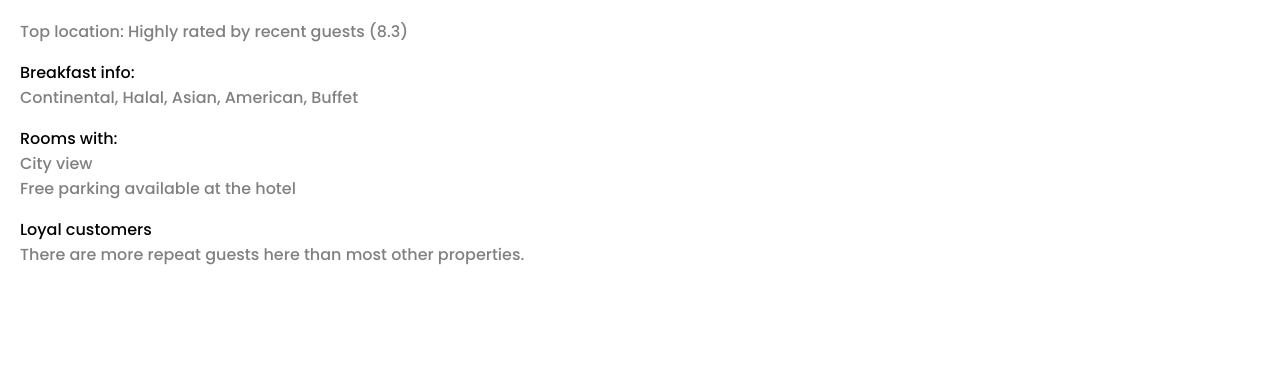
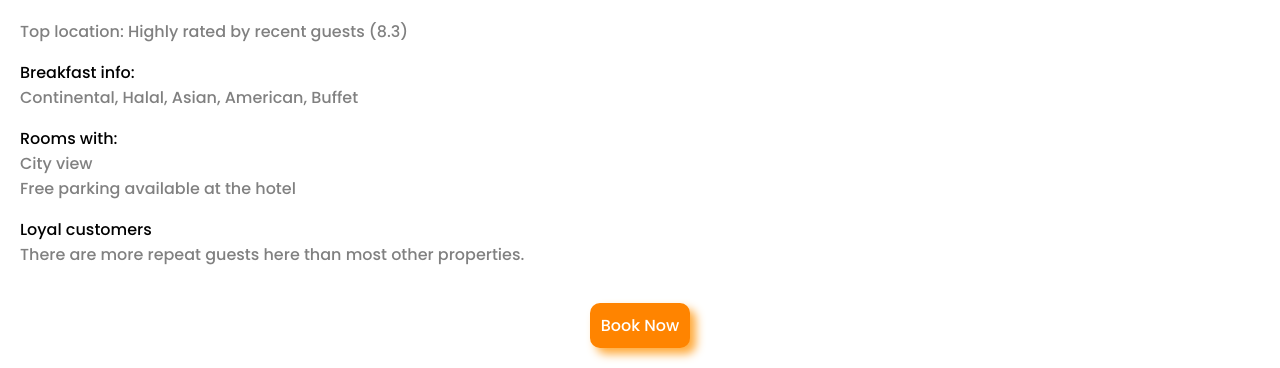
Before and after one commit to NehaKamath29/WAD, a plain HTML site: page hotel_desc.html in a window 1280 px wide. Shown: the part 600-968 px from the top of the page. Before the commit the page ends 903 px from the top, so only its background shows below. Drawn offline with Linux system fonts and the light colour scheme.

Commit message:
Book button

```diff
--- a/css/hotel_desc.css
+++ b/css/hotel_desc.css
@@ -16,6 +16,7 @@
 body {
   margin: 0;
   padding-top: 0px;
+  padding-bottom: 20px;
 }
 
 /* code for slide show  starts*/
@@ -139,6 +140,23 @@ nav {
   text-transform: capitalize;
 }
 
+.book-button {
+  width: 100%;
+  text-align: center;
+}
+
+.book-button button {
+  font-family: PoppinsMedium;
+  font-size: 1em;
+  padding: 10px;
+  border-radius: 10px;
+  min-width: 100px;
+  background-color: rgba(255, 132, 0, 1);
+  border: none;
+  box-shadow: 6px 6px 10px rgba(255, 170, 59, 1);
+  color: white;
+}
+
 @keyframes fade {
   from {
     opacity: 0.4;
--- a/hotel_desc.html
+++ b/hotel_desc.html
@@ -80,6 +80,9 @@
           There are more repeat guests here than most other properties.
         </p>
       </div>
+      <div class="book-button">
+        <button onclick="alert('Hotel Booked')">Book Now</button>
+      </div>
     </div>
 
     <script>
```
